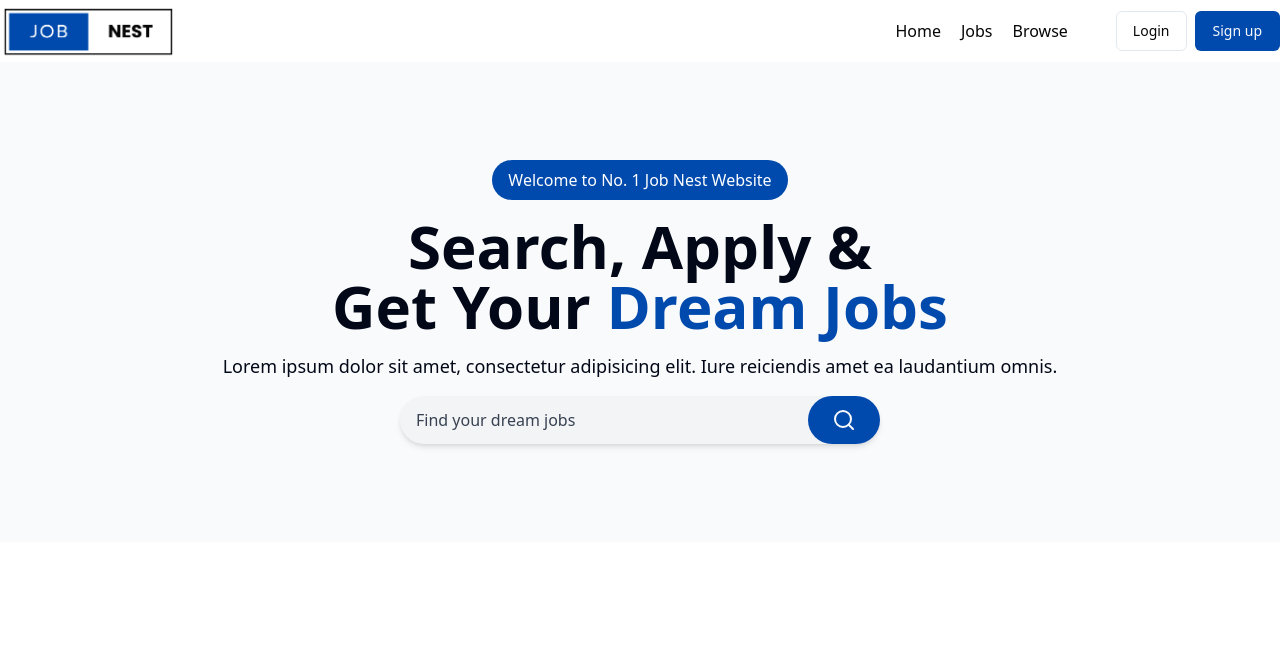
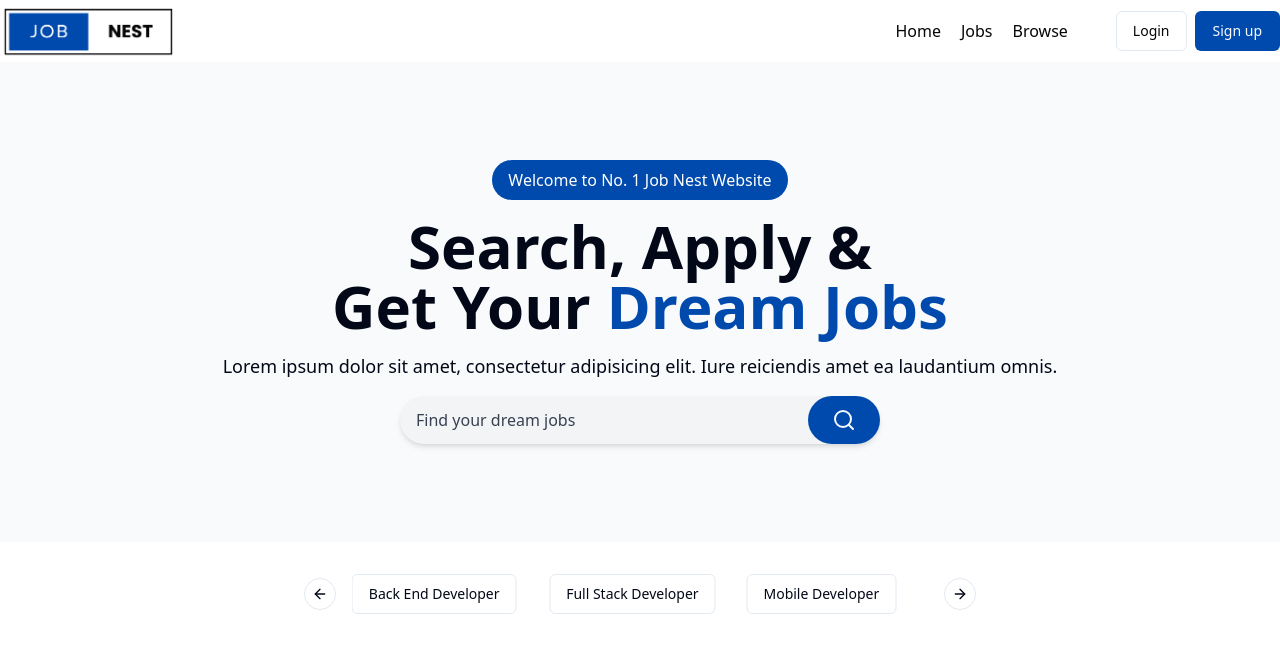
Before and after one commit to MuhammadAreeb30/Job_Portal-, a React (Vite) app in the folder FrontEnd/: page / in a window 1280 px wide. Shown: the top 652 px of the page. Built offline with nearby package versions, Linux system fonts and the light colour scheme.

Commit message:
add carousel componenet

```diff
--- a/FrontEnd/package.json
+++ b/FrontEnd/package.json
@@ -18,6 +18,8 @@
     "axios": "^1.7.4",
     "class-variance-authority": "^0.7.0",
     "clsx": "^2.1.1",
+    "embla-carousel-autoplay": "^8.2.0",
+    "embla-carousel-react": "^8.2.0",
     "lucide-react": "^0.429.0",
     "next-themes": "^0.3.0",
     "react": "^18.3.1",
--- /dev/null
+++ b/FrontEnd/src/components/CategoryCarousel.jsx
@@ -0,0 +1,46 @@
+import {
+  Carousel,
+  CarouselContent,
+  CarouselItem,
+  CarouselNext,
+  CarouselPrevious,
+} from "@/components/ui/carousel";
+import { Button } from "./ui/button";
+import Autoplay from "embla-carousel-autoplay";
+
+const CategoryCarousel = () => {
+  const category = [
+    "Front End Developer",
+    "Back End Developer",
+    "Full Stack Developer",
+    "Mobile Developer",
+    "Data Scientist",
+    "UX/UI Designer",
+    "Graphic Designer",
+  ];
+
+  return (
+    <section className="w-full py-8">
+      <Carousel
+        className="w-full max-w-xl mx-auto"
+        plugins={[
+          Autoplay({
+            delay: 4000,
+          }),
+        ]}
+      >
+        <CarouselContent>
+          {category.map((item, index) => (
+            <CarouselItem key={index} className="md:basis-1/2 lg:basis-1/3">
+              <Button variant="outline">{item}</Button>
+            </CarouselItem>
+          ))}
+        </CarouselContent>
+        <CarouselPrevious />
+        <CarouselNext />
+      </Carousel>
+    </section>
+  );
+};
+
+export default CategoryCarousel;
--- /dev/null
+++ b/FrontEnd/src/components/ui/carousel.jsx
@@ -0,0 +1,193 @@
+import * as React from "react"
+import useEmblaCarousel from "embla-carousel-react";
+import { ArrowLeft, ArrowRight } from "lucide-react"
+
+import { cn } from "@/lib/utils"
+import { Button } from "@/components/ui/button"
+
+const CarouselContext = React.createContext(null)
+
+function useCarousel() {
+  const context = React.useContext(CarouselContext)
+
+  if (!context) {
+    throw new Error("useCarousel must be used within a <Carousel />")
+  }
+
+  return context
+}
+
+const Carousel = React.forwardRef((
+  {
+    orientation = "horizontal",
+    opts,
+    setApi,
+    plugins,
+    className,
+    children,
+    ...props
+  },
+  ref
+) => {
+  const [carouselRef, api] = useEmblaCarousel({
+    ...opts,
+    axis: orientation === "horizontal" ? "x" : "y",
+  }, plugins)
+  const [canScrollPrev, setCanScrollPrev] = React.useState(false)
+  const [canScrollNext, setCanScrollNext] = React.useState(false)
+
+  const onSelect = React.useCallback((api) => {
+    if (!api) {
+      return
+    }
+
+    setCanScrollPrev(api.canScrollPrev())
+    setCanScrollNext(api.canScrollNext())
+  }, [])
+
+  const scrollPrev = React.useCallback(() => {
+    api?.scrollPrev()
+  }, [api])
+
+  const scrollNext = React.useCallback(() => {
+    api?.scrollNext()
+  }, [api])
+
+  const handleKeyDown = React.useCallback((event) => {
+    if (event.key === "ArrowLeft") {
+      event.preventDefault()
+      scrollPrev()
+    } else if (event.key === "ArrowRight") {
+      event.preventDefault()
+      scrollNext()
+    }
+  }, [scrollPrev, scrollNext])
+
+  React.useEffect(() => {
+    if (!api || !setApi) {
+      return
+    }
+
+    setApi(api)
+  }, [api, setApi])
+
+  React.useEffect(() => {
+    if (!api) {
+      return
+    }
+
+    onSelect(api)
+    api.on("reInit", onSelect)
+    api.on("select", onSelect)
+
+    return () => {
+      api?.off("select", onSelect)
+    };
+  }, [api, onSelect])
+
+  return (
+    (<CarouselContext.Provider
+      value={{
+        carouselRef,
+        api: api,
+        opts,
+        orientation:
+          orientation || (opts?.axis === "y" ? "vertical" : "horizontal"),
+        scrollPrev,
+        scrollNext,
+        canScrollPrev,
+        canScrollNext,
+      }}>
+      <div
+        ref={ref}
+        onKeyDownCapture={handleKeyDown}
+        className={cn("relative", className)}
+        role="region"
+        aria-roledescription="carousel"
+        {...props}>
+        {children}
+      </div>
+    </CarouselContext.Provider>)
+  );
+})
+Carousel.displayName = "Carousel"
+
+const CarouselContent = React.forwardRef(({ className, ...props }, ref) => {
+  const { carouselRef, orientation } = useCarousel()
+
+  return (
+    (<div ref={carouselRef} className="overflow-hidden">
+      <div
+        ref={ref}
+        className={cn(
+          "flex",
+          orientation === "horizontal" ? "-ml-4" : "-mt-4 flex-col",
+          className
+        )}
+        {...props} />
+    </div>)
+  );
+})
+CarouselContent.displayName = "CarouselContent"
+
+const CarouselItem = React.forwardRef(({ className, ...props }, ref) => {
+  const { orientation } = useCarousel()
+
+  return (
+    (<div
+      ref={ref}
+      role="group"
+      aria-roledescription="slide"
+      className={cn(
+        "min-w-0 shrink-0 grow-0 basis-full",
+        orientation === "horizontal" ? "pl-4" : "pt-4",
+        className
+      )}
+      {...props} />)
+  );
+})
+CarouselItem.displayName = "CarouselItem"
+
+const CarouselPrevious = React.forwardRef(({ className, variant = "outline", size = "icon", ...props }, ref) => {
+  const { orientation, scrollPrev, canScrollPrev } = useCarousel()
+
+  return (
+    (<Button
+      ref={ref}
+      variant={variant}
+      size={size}
+      className={cn("absolute  h-8 w-8 rounded-full", orientation === "horizontal"
+        ? "-left-12 top-1/2 -translate-y-1/2"
+        : "-top-12 left-1/2 -translate-x-1/2 rotate-90", className)}
+      disabled={!canScrollPrev}
+      onClick={scrollPrev}
+      {...props}>
+      <ArrowLeft className="h-4 w-4" />
+      <span className="sr-only">Previous slide</span>
+    </Button>)
+  );
+})
+CarouselPrevious.displayName = "CarouselPrevious"
+
+const CarouselNext = React.forwardRef(({ className, variant = "outline", size = "icon", ...props }, ref) => {
+  const { orientation, scrollNext, canScrollNext } = useCarousel()
+
+  return (
+    (<Button
+      ref={ref}
+      variant={variant}
+      size={size}
+      className={cn("absolute h-8 w-8 rounded-full", orientation === "horizontal"
+        ? "-right-12 top-1/2 -translate-y-1/2"
+        : "-bottom-12 left-1/2 -translate-x-1/2 rotate-90", className)}
+      disabled={!canScrollNext}
+      onClick={scrollNext}
+      {...props}>
+      <ArrowRight className="h-4 w-4" />
+      <span className="sr-only">Next slide</span>
+    </Button>)
+  );
+})
+CarouselNext.displayName = "CarouselNext"
+
+export { Carousel, CarouselContent, CarouselItem, CarouselPrevious, CarouselNext };
--- a/FrontEnd/src/pages/Home.jsx
+++ b/FrontEnd/src/pages/Home.jsx
@@ -1,3 +1,4 @@
+import CategoryCarousel from "@/components/CategoryCarousel";
 import HeroSection from "@/components/HeroSection";
 import Navbar from "@/components/ui/shared/Navbar";
 
@@ -5,7 +6,8 @@
   return (
     <>
       <Navbar />
-     <HeroSection />
+      <HeroSection />
+      <CategoryCarousel />
     </>
   );
 };
```
Also changed, not shown: 1 other file (tests, documents, lock files or other folders).
